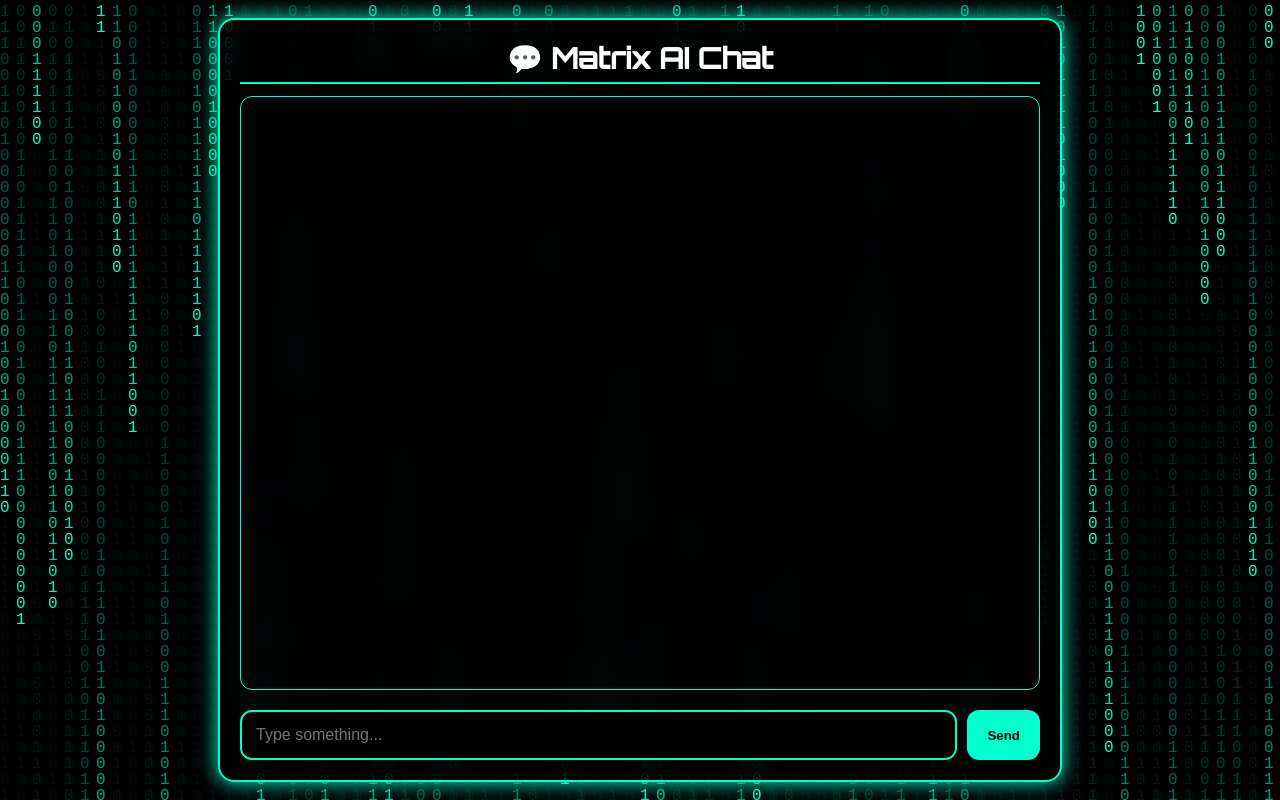
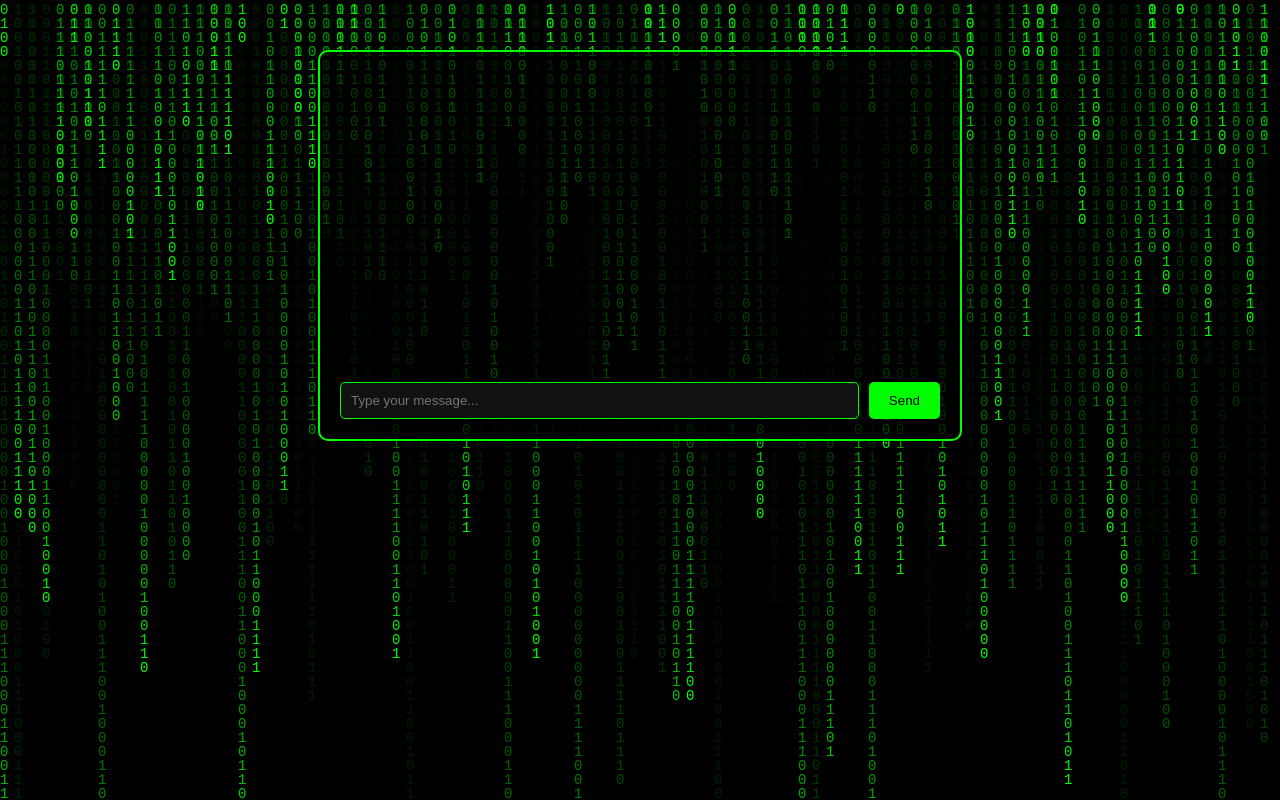
Before and after one commit to xbiplob/mobileco, a plain HTML site: page index.html in a window 1280 px wide. Drawn offline with Linux system fonts and the light colour scheme.

Commit message:
index.html

```diff
--- a/index.html
+++ b/index.html
@@ -2,207 +2,176 @@
 <html lang="en">
 <head>
   <meta charset="UTF-8" />
-  <meta name="viewport" content="width=device-width, initial-scale=1.0" />
-  <title>Matrix AI Chat</title>
-  <link href="https://fonts.googleapis.com/css2?family=Orbitron:wght@500&display=swap" rel="stylesheet">
+  <meta name="viewport" content="width=device-width, initial-scale=1.0"/>
+  <title>Matrix Chat | MobileCo AI</title>
   <style>
     body {
       margin: 0;
-      font-family: 'Orbitron', sans-serif;
+      font-family: 'Courier New', monospace;
       background: black;
+      color: white;
       overflow: hidden;
-      color: #ffffff;
     }
+
     canvas {
       position: fixed;
       top: 0;
       left: 0;
-      z-index: 0;
+      z-index: -1;
     }
+
     .chat-wrapper {
-      position: absolute;
-      top: 50%;
-      left: 50%;
-      transform: translate(-50%, -50%);
-      width: 95%;
-      max-width: 800px;
-      height: 90vh;
-      background: rgba(0, 0, 0, 0.6);
-      border: 2px solid #00ffcc;
-      border-radius: 16px;
-      display: flex;
-      flex-direction: column;
+      position: relative;
+      max-width: 600px;
+      margin: 50px auto;
+      background: rgba(0, 0, 0, 0.7);
+      border: 2px solid #0f0;
       padding: 20px;
-      z-index: 2;
-      backdrop-filter: blur(14px);
-      box-shadow: 0 0 20px #00ffcc;
+      border-radius: 10px;
     }
-    .chat-header {
-      font-size: 1.8rem;
-      font-weight: bold;
-      text-align: center;
-      margin-bottom: 12px;
-      border-bottom: 2px solid #00ffcc;
-      padding-bottom: 6px;
+
+    .messages {
+      height: 300px;
+      overflow-y: auto;
+      margin-bottom: 10px;
     }
-    .messages {
-      flex: 1;
-      overflow-y: auto;
-      padding: 10px;
-      border: 1px solid #00ffcc;
-      border-radius: 12px;
-      background: rgba(0, 0, 0, 0.3);
-      margin-bottom: 15px;
-      display: flex;
-      flex-direction: column;
-      gap: 10px;
+
+    .message {
+      margin: 8px 0;
+      padding: 8px 12px;
+      border-radius: 8px;
+      max-width: 90%;
     }
-    .message {
-      max-width: 100%;
-      padding: 14px 18px;
-      border-radius: 12px;
-      background: #000;
+
+    .user {
+      background: #004488;
       color: #fff;
-      font-size: 1rem;
-      box-shadow: 0 0 8px rgba(0, 255, 204, 0.3);
-      word-break: break-word;
-      white-space: pre-wrap;
-    }
-    .user {
       align-self: flex-end;
-      background: rgba(0, 255, 204, 0.15);
-      border-left: 4px solid #00ffaa;
       text-align: right;
     }
+
     .bot {
-      align-self: flex-start;
+      background: #222;
+      color: #0f0;
       text-align: left;
-      border-left: 4px solid #00ffaa;
     }
-    .typing {
-      color: #00ffcc;
-      font-style: italic;
-      text-align: left;
-      margin-bottom: 5px;
-    }
+
     .input-area {
       display: flex;
       gap: 10px;
     }
+
     input {
       flex: 1;
-      padding: 14px;
-      border-radius: 12px;
-      border: 2px solid #00ffcc;
-      background: #000;
-      color: #00ffcc;
-      font-size: 1rem;
-      outline: none;
+      padding: 10px;
+      background: #111;
+      color: white;
+      border: 1px solid #0f0;
+      border-radius: 5px;
     }
+
     button {
-      padding: 14px 20px;
-      border-radius: 12px;
-      background: #00ffcc;
+      padding: 10px 20px;
+      background: #0f0;
       color: black;
-      font-weight: bold;
       border: none;
+      border-radius: 5px;
       cursor: pointer;
-      transition: 0.3s;
     }
-    button:hover {
-      background: #00ffff;
-      box-shadow: 0 0 10px #00ffff;
+
+    @media (max-width: 600px) {
+      .chat-wrapper {
+        margin: 10px;
+        padding: 10px;
+        width: 95%;
+      }
     }
   </style>
 </head>
 <body>
   <canvas id="matrix"></canvas>
+
   <div class="chat-wrapper">
-    <div class="chat-header">💬 Matrix AI Chat</div>
-    <div class="messages" id="chatBox"></div>
-    <div class="typing" id="typingStatus"></div>
+    <div class="messages" id="messages"></div>
     <div class="input-area">
-      <input type="text" id="userInput" placeholder="Type something...">
+      <input type="text" id="input" placeholder="Type your message..." />
       <button onclick="sendMessage()">Send</button>
     </div>
   </div>
 
   <script>
-    const canvas = document.getElementById('matrix');
-    const ctx = canvas.getContext('2d');
+    const input = document.getElementById("input");
+    const messages = document.getElementById("messages");
+
+    function addMessage(role, text) {
+      const div = document.createElement("div");
+      div.className = `message ${role}`;
+      div.textContent = text;
+      messages.appendChild(div);
+      messages.scrollTop = messages.scrollHeight;
+    }
+
+    async function sendMessage() {
+      const userText = input.value.trim();
+      if (!userText) return;
+
+      addMessage("user", userText);
+      input.value = "";
+
+      addMessage("bot", "Typing...");
+
+      try {
+        const res = await fetch("https://mobileco.brotherbiplob369.workers.dev", {
+          method: "POST",
+          headers: {
+            "Content-Type": "application/json"
+          },
+          body: JSON.stringify({
+            model: "qwen/qwen3-235b-a22b-07-25:free",
+            messages: [{ role: "user", content: userText }]
+          })
+        });
+
+        const data = await res.json();
+        const botReply = data.choices?.[0]?.message?.content || "❌ No reply";
+        document.querySelector(".bot:last-child").textContent = botReply;
+      } catch (err) {
+        document.querySelector(".bot:last-child").textContent = "❌ Error: " + err.message;
+      }
+    }
+
+    input.addEventListener("keydown", (e) => {
+      if (e.key === "Enter") sendMessage();
+    });
+
+    // Matrix background
+    const canvas = document.getElementById("matrix");
+    const ctx = canvas.getContext("2d");
+    canvas.width = window.innerWidth;
     canvas.height = window.innerHeight;
-    canvas.width = window.innerWidth;
 
-    const letters = '01';
-    const fontSize = 16;
+    const letters = "01";
+    const fontSize = 14;
     const columns = canvas.width / fontSize;
-    const drops = Array.from({length: columns}, () => 1);
+    const drops = Array.from({ length: columns }, () => 1);
 
-    function draw() {
-      ctx.fillStyle = 'rgba(0, 0, 0, 0.05)';
+    function drawMatrix() {
+      ctx.fillStyle = "rgba(0, 0, 0, 0.05)";
       ctx.fillRect(0, 0, canvas.width, canvas.height);
-      ctx.fillStyle = '#00ffcc';
-      ctx.font = fontSize + 'px monospace';
+      ctx.fillStyle = "#0f0";
+      ctx.font = fontSize + "px monospace";
 
       for (let i = 0; i < drops.length; i++) {
         const text = letters[Math.floor(Math.random() * letters.length)];
         ctx.fillText(text, i * fontSize, drops[i] * fontSize);
-
-        if (drops[i] * fontSize > canvas.height && Math.random() > 0.975) {
+        if (drops[i] * fontSize > canvas.height || Math.random() > 0.95) {
           drops[i] = 0;
         }
         drops[i]++;
       }
     }
-    setInterval(draw, 30);
 
-    const apiKey = "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";
-    const model = "qwen/qwen3-235b-a22b-07-25:free";
-    const chatBox = document.getElementById("chatBox");
-    const input = document.getElementById("userInput");
-    const typingStatus = document.getElementById("typingStatus");
-
-    function addMessage(role, text) {
-      const msg = document.createElement("div");
-      msg.className = `message ${role}`;
-      msg.textContent = text;
-      chatBox.appendChild(msg);
-      chatBox.scrollTop = chatBox.scrollHeight;
-    }
-
-    async function sendMessage() {
-      const userText = input.value.trim();
-      if (!userText) return;
-      addMessage("user", userText);
-      input.value = "";
-      typingStatus.textContent = "🤖 Typing...";
-
-      try {
-        const res = await fetch("https://openrouter.ai/api/v1/chat/completions", {
-          method: "POST",
-          headers: {
-            "Authorization": `Bearer ${apiKey}`,
-            "Content-Type": "application/json",
-            "HTTP-Referer": "https://your-github-username.github.io/",
-            "X-Title": "Matrix AI Chat"
-          },
-          body: JSON.stringify({
-            model,
-            messages: [
-              { role: "user", content: userText }
-            ]
-          })
-        });
-
-        const data = await res.json();
-        const reply = data.choices?.[0]?.message?.content || "No reply";
-        addMessage("bot", reply);
-      } catch (err) {
-        addMessage("bot", "Error: " + err.message);
-      } finally {
-        typingStatus.textContent = "";
-      }
-    }
+    setInterval(drawMatrix, 50);
   </script>
 </body>
 </html>
```
